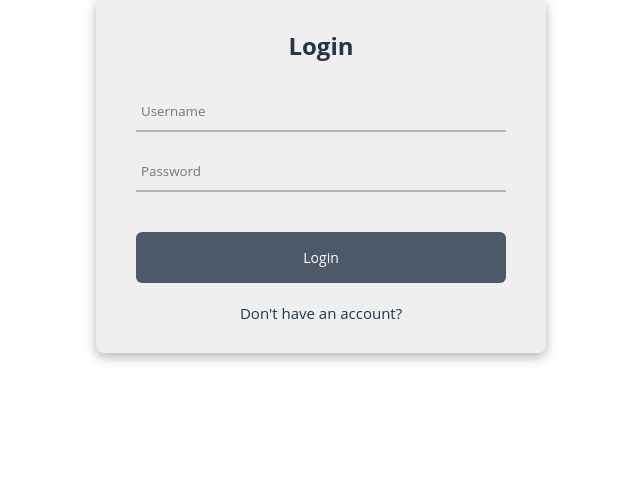
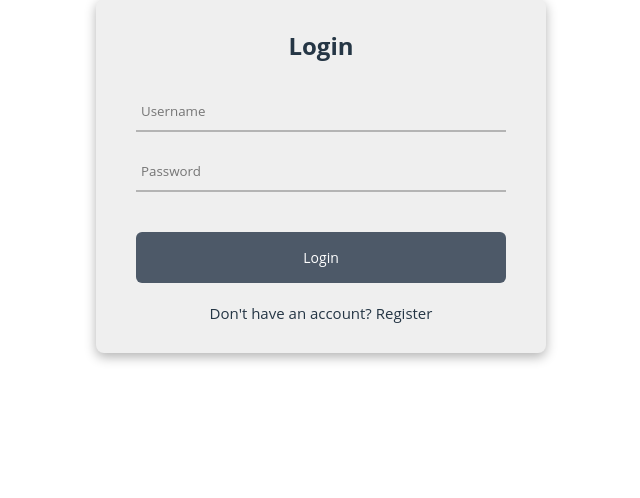
Before and after one commit to nazisjs/todolist, a Django app: page /accounts/login/ in a window 1280 px wide. Shown: the part 170-668 px from the top of the page, without its empty margins (319-959 px from the left). Run offline with Django 5.2, Linux system fonts and the light colour scheme; some libraries are stand-ins or nearby versions.

Commit message:
login/register

```diff
--- a/myproject/todo/templates/todo_folder/login.html
+++ b/myproject/todo/templates/todo_folder/login.html
@@ -16,7 +16,7 @@
         {% endfor %}
 
         <a href="{% url 'register' %}">
-            <p>Don't have an account?</p>
+            <p>Don't have an account? Register</p>
         </a>
     </form>
 </div>
--- a/myproject/todo/templates/todo_folder/register.html
+++ b/myproject/todo/templates/todo_folder/register.html
@@ -16,7 +16,7 @@
         {{form.errors}}
 
         <a href="{% url 'login' %}">
-            <p>Already have an account?</p>
+            <p>Already have an account? Login</p>
         </a>
     </form>
 </div>
```
Also changed, not shown: myproject/db.sqlite3.
